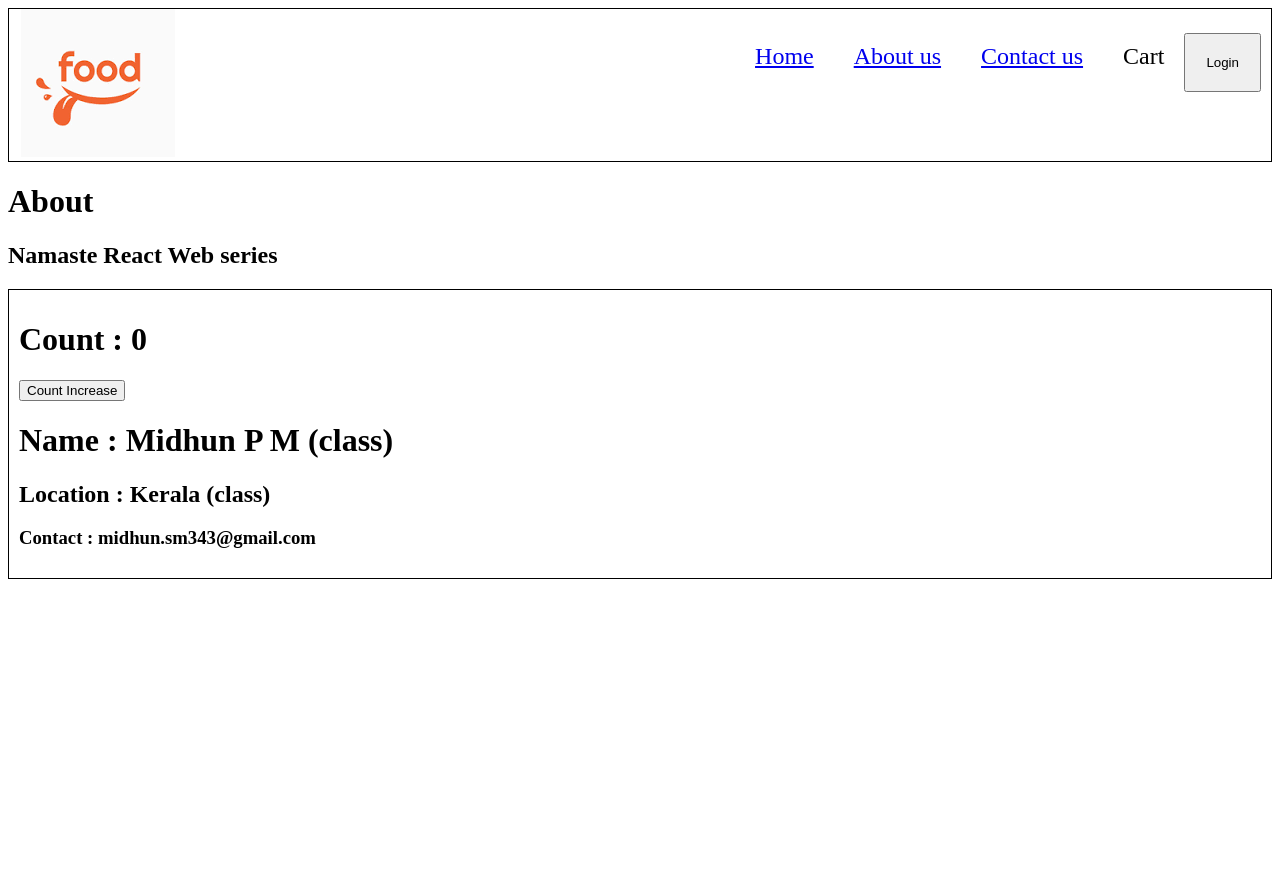
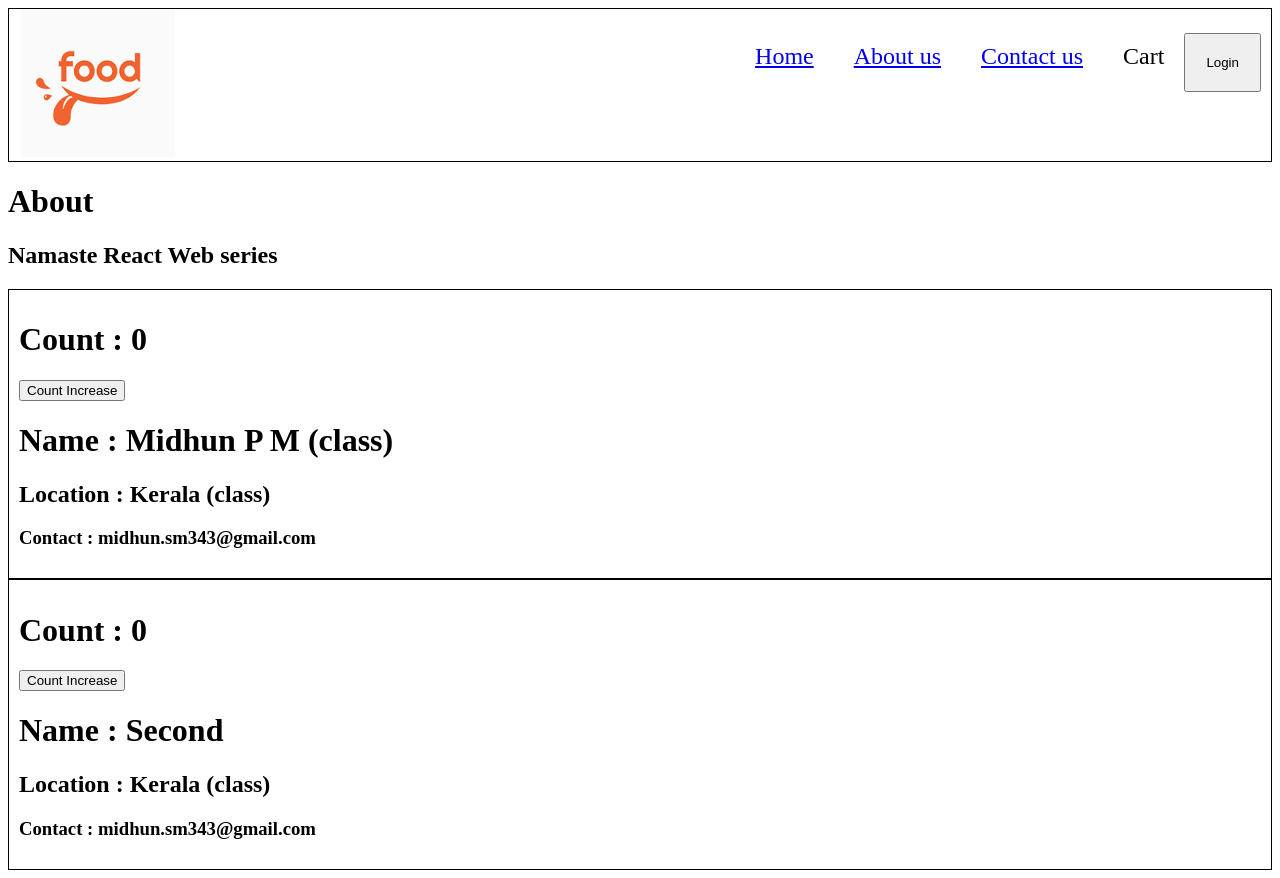
Before and after one commit to midhun2208/Food-App-NamasteReact, a React (Vite) app: page /about in a window 1280 px wide. Before the commit the page ends 800 px from the top, so only its background shows below. Built offline with nearby package versions, Linux system fonts and the light colour scheme.

Commit message:
Episode 08

```diff
--- a/src/Components/About.jsx
+++ b/src/Components/About.jsx
@@ -21,6 +21,7 @@
         <h2>Namaste React Web series</h2>
 
         <UserClass name={"Midhun P M (class)"} location={"Kerala (class)"}/>
+        <UserClass name={"Second"} location={"Kerala (class)"}/>
       </div>
     );
   }
--- a/src/Components/UserClass.jsx
+++ b/src/Components/UserClass.jsx
@@ -3,7 +3,7 @@
 class UserClass extends React.Component {
   constructor(props) {
     super(props);
-    console.log("Child Constructor");
+    console.log(this.props.name+"Child Constructor");
 
     this.state = {
       count: 0,
@@ -12,11 +12,11 @@
   }
 
   componentDidMount(){
-    console.log("Child ComponentDidMount");
+    console.log(this.props.name+"Child ComponentDidMount");
   }
 
   render() {
-    console.log("Child Render");
+    console.log(this.props.name+"Child Render");
     const { name, location } = this.props;
     const { count} = this.state;
 
```
Also changed, not shown: 1 other file (tests, documents, lock files or other folders).
